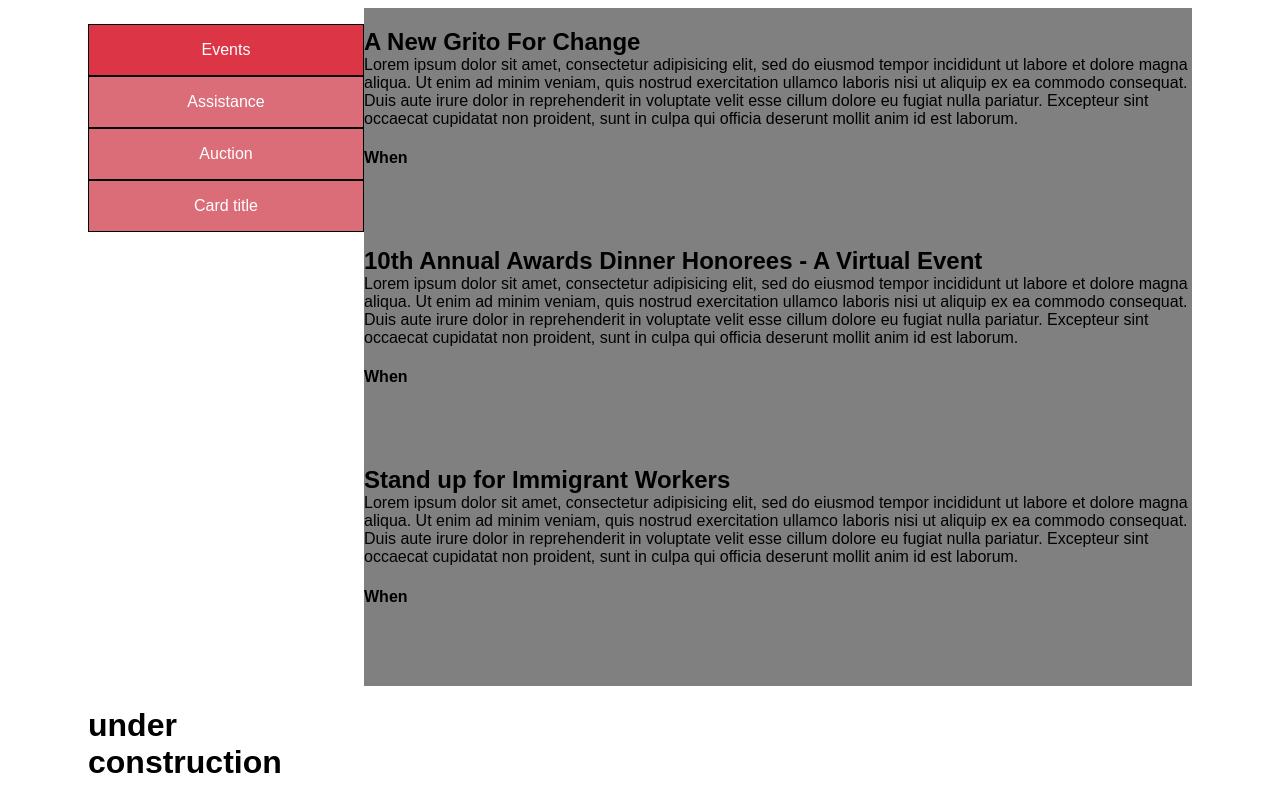
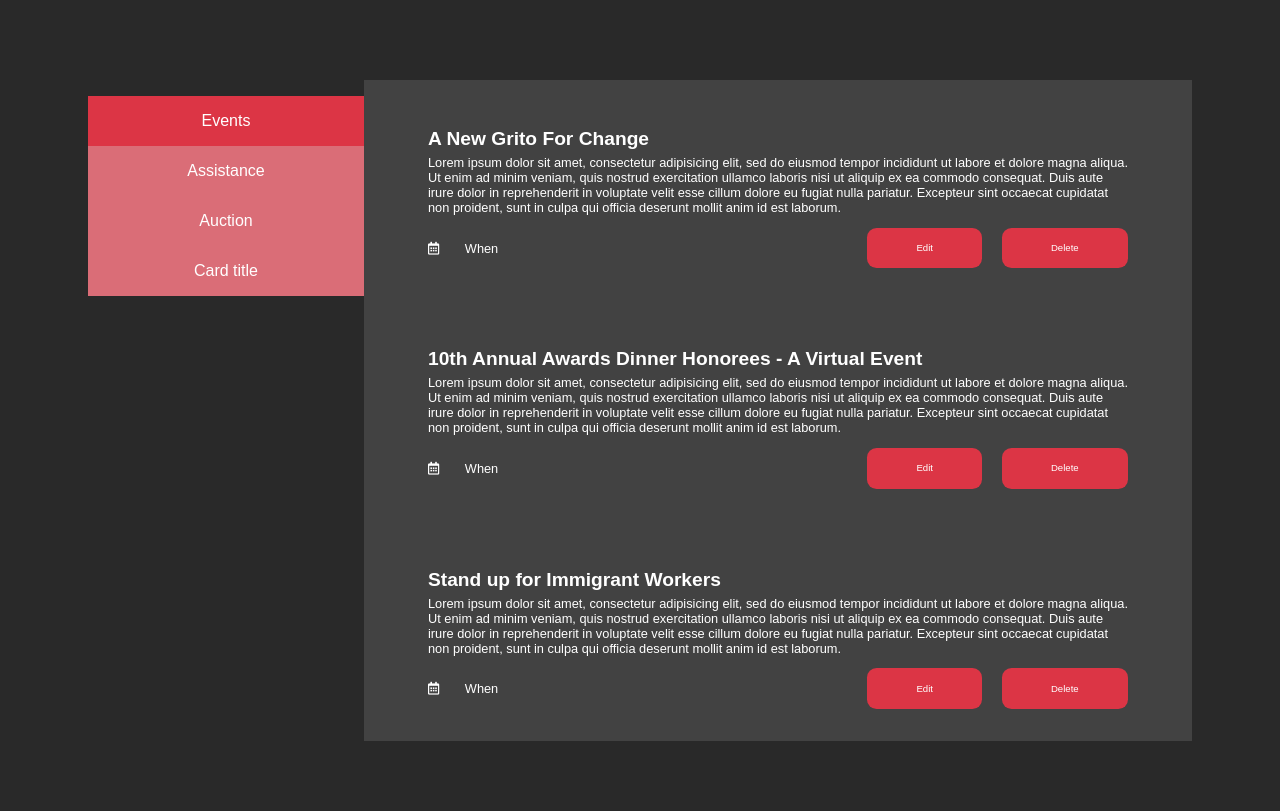
Before and after one commit to kentauyeung/sflw_admin_page, a plain HTML site: page index.html in a window 1280 px wide. Drawn offline with Linux system fonts and the light colour scheme.

Commit message:
Added changes to events

```diff
--- a/css/events.css
+++ b/css/events.css
@@ -1,11 +1,49 @@
+.events{
+  /* padding-top: 2em; */
+}
+.event {
+  color: #fff;
+  padding: 2em 4em;
+}
+
 .event_title {
-  margin-bottom: 0;
+  font-size: 1.2rem;
+  margin-bottom: 5px;;
 }
 
 .event_description {
+  font-size: .8rem;
   margin-top: 0;
 }
 
-.event_time {
-  margin-bottom: 5em;
+.event:hover {
+  background: #606060;
 }
+/******************** EVENT DETAILS *******************/
+.event_details {
+  display: flex;
+  flex-direction: row;
+  /* margin-bottom: 5em; */
+}
+
+.event_date {
+  flex-grow: 5;
+  font-size: 0.8rem;
+}
+
+/******************** EVENT BUTTONS *******************/
+.event_edit, .event_delete {
+  flex-grow: 1;
+  text-align: center;
+  background: #dc3545;
+  padding: 1.5em;
+  margin-left:2em;
+  font-size: .6rem;
+  cursor: pointer;
+  border-radius: 1em;
+}
+
+/******************** EVENT TIME ICON *******************/
+.far{
+  margin-right: 2em;
+}
--- a/css/main.css
+++ b/css/main.css
@@ -1,18 +1,20 @@
 /* ************************* GLOBAL *****************************/
+html{
+  background: #292929;
+}
 main {
   font-family: sans-serif;
   display: grid;
   grid-template-columns: 1fr 3fr;
-  margin:0 5em;
-}
-
-.content_wrapper {
-  background: grey;
+  margin:5em 5em 0 5em;
 }
 
 .cat_background{
-  background: grey;
+  background: #424242;;
 }
+
+
+
 /* *************************BUTTON STYLING *****************************/
 .side_nav {
   list-style-type: none;
@@ -22,7 +24,6 @@ main {
 
 .side_nav > li {
   padding:1em 2em;
-  border: 1px solid black;
   text-align: center;
 }
 
@@ -42,27 +43,3 @@ a {
   text-decoration: none;
   color:#fff;
 }
-
-/* ************************* EVENTS *****************************/
-.event_title {
-  margin-bottom: 0;
-}
-
-.event_description {
-  margin-top: 0;
-}
-
-.event_time {
-  margin-bottom: 5em;
-}
-
-/* ************************* ASSISTANCE *****************************/
-.assistance {
-  z-index: -1;
-}
-
-
-/* ************************* AUCTION *****************************/
-/* .auction {
-  z-index: 0;
-} */
--- a/index.html
+++ b/index.html
@@ -5,6 +5,7 @@
     <title>SFLW Admin Page</title>
     <link rel="stylesheet" href="css/main.css">
     <link rel="stylesheet" href="css/events.css">
+    <link rel="stylesheet" href="https://use.fontawesome.com/releases/v5.12.1/css/all.css" crossorigin="anonymous"/>
   </head>
   <body>
     <main>
@@ -20,31 +21,43 @@
           <div class="event">
             <h2 class="event_title">A New Grito For Change</h2>
             <p class="event_description">Lorem ipsum dolor sit amet, consectetur adipisicing elit, sed do eiusmod tempor incididunt ut labore et dolore magna aliqua. Ut enim ad minim veniam, quis nostrud exercitation ullamco laboris nisi ut aliquip ex ea commodo consequat. Duis aute irure dolor in reprehenderit in voluptate velit esse cillum dolore eu fugiat nulla pariatur. Excepteur sint occaecat cupidatat non proident, sunt in culpa qui officia deserunt mollit anim id est laborum.</p>
-            <h4 class="event_time">When</h4>
+            <div class="event_details">
+              <p class="event_date"><i class="far fa-calendar-alt"></i>When</p>
+              <div class="event_edit">
+                Edit
+              </div>
+              <div class="event_delete">
+                Delete
+              </div>
+            </div>
           </div>
-          <div class="">
+          <div class="event">
             <h2 class="event_title">10th Annual Awards Dinner Honorees - A Virtual Event</h2>
             <p class="event_description">Lorem ipsum dolor sit amet, consectetur adipisicing elit, sed do eiusmod tempor incididunt ut labore et dolore magna aliqua. Ut enim ad minim veniam, quis nostrud exercitation ullamco laboris nisi ut aliquip ex ea commodo consequat. Duis aute irure dolor in reprehenderit in voluptate velit esse cillum dolore eu fugiat nulla pariatur. Excepteur sint occaecat cupidatat non proident, sunt in culpa qui officia deserunt mollit anim id est laborum.</p>
-            <h4 class="event_time">When</h4>
+            <div class="event_details">
+              <p class="event_date"><i class="far fa-calendar-alt"></i>When</p>
+              <div class="event_edit">
+                Edit
+              </div>
+              <div class="event_delete">
+                Delete
+              </div>
+            </div>
           </div>
-          <div class="">
+          <div class="event">
             <h2 class="event_title">Stand up for Immigrant Workers</h2>
             <p class="event_description">Lorem ipsum dolor sit amet, consectetur adipisicing elit, sed do eiusmod tempor incididunt ut labore et dolore magna aliqua. Ut enim ad minim veniam, quis nostrud exercitation ullamco laboris nisi ut aliquip ex ea commodo consequat. Duis aute irure dolor in reprehenderit in voluptate velit esse cillum dolore eu fugiat nulla pariatur. Excepteur sint occaecat cupidatat non proident, sunt in culpa qui officia deserunt mollit anim id est laborum.</p>
-            <h4 class="event_time">When</h4>
+            <div class="event_details">
+              <p class="event_date"><i class="far fa-calendar-alt"></i>When</p>
+              <div class="event_edit">
+                Edit
+              </div>
+              <div class="event_delete">
+                Delete
+              </div>
+            </div>
           </div>
-        </div>
-      <div class="assistance hidden">
-        <h1>under construction</h1>
       </div>
-      <!-- <div class="auction hidden">
-        <ul class="auction_header">
-          <li>#</li>
-          <li>Title</li>
-          <li>Bidder</li>
-          <li>Contact Info</li>
-          <li>Bid</li>
-        </ul>
-      </div> -->
     </main>
   </body>
 </html>
```
Also changed, not shown: assistance.html (+1 -0 lines), auction.html (+1 -0 lines), cardTitle.html (+2 -16 lines), README.txt.
